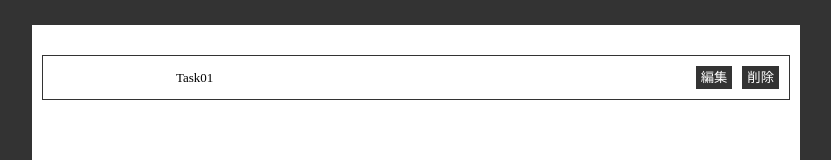
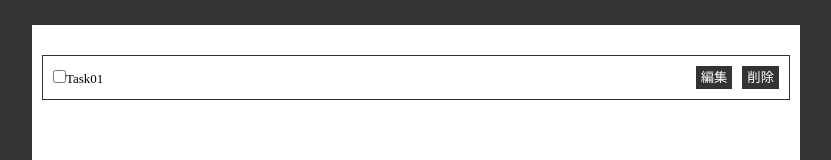
Before and after one commit to Yoshiyuki-Iwasaki/redux-toolkit-check, a React (Create React App) app: page / in a window 1280 px wide. Shown: the part 135-295 px from the top of the page, without its empty margins (224-1055 px from the left). Built offline with nearby package versions, Linux system fonts and the light colour scheme.

Commit message:
fix input component.

```diff
--- a/src/components/atoms/input/index.tsx
+++ b/src/components/atoms/input/index.tsx
@@ -1,9 +1,25 @@
-import React from "react";
+import { FC } from "react";
 import { InputType } from "./type";
 import Presenter from "./presenter";
 
-const Input: React.FC<InputType> = ({ inputRef }) => {
-  return <Presenter inputRef={inputRef} />;
+const Input: FC<InputType> = ({
+  type,
+  onClick,
+  done,
+  edit,
+  selectedTask,
+  register,
+}) => {
+  return (
+    <Presenter
+      type={type}
+      onClick={onClick}
+      done={done}
+      edit={edit}
+      selectedTask={selectedTask}
+      register={register}
+    />
+  );
 };
 
 export default Input;
--- a/src/components/atoms/input/presenter.tsx
+++ b/src/components/atoms/input/presenter.tsx
@@ -1,17 +1,27 @@
-import React from "react";
-import { InputLayout } from "./style";
+import { FC } from "react";
+import { InputLayout, InputText } from "./style";
 import { InputType } from "./type";
 
-const Presenter: React.FC<InputType> = ({ inputRef }) => {
+const Presenter: FC<InputType> = ({
+  type,
+  onClick,
+  done,
+  edit,
+  selectedTask,
+  register,
+}) => {
   return (
-    <InputLayout
-      type="text"
-      id="outlined-basic"
-      label="New Task"
-      variant="outlined"
-      inputRef={inputRef}
-      name="taskTitle"
-    />
+    <>
+      {type === "text" ? (
+        <InputText
+          placeholder={edit ? "Edit Task" : "New Task"}
+          defaultValue={edit ? selectedTask.title : ""}
+          {...register("taskTitle", { required: true })}
+        />
+      ) : (
+        <InputLayout type="checkbox" onClick={onClick} defaultChecked={done} />
+      )}
+    </>
   );
 };
 
--- a/src/components/atoms/input/style.tsx
+++ b/src/components/atoms/input/style.tsx
@@ -1,3 +1,11 @@
 import styled from "styled-components";
 
+export const InputText = styled.input`
+  padding: 5px 3px;
+  display: block;
+  width: 100%;
+  border: 1px solid #333;
+  font-size: 14px;
+`;
+
 export const InputLayout = styled.input``;
```
Also changed, not shown: src/components/atoms/input/type.ts (+7 -1 lines).
